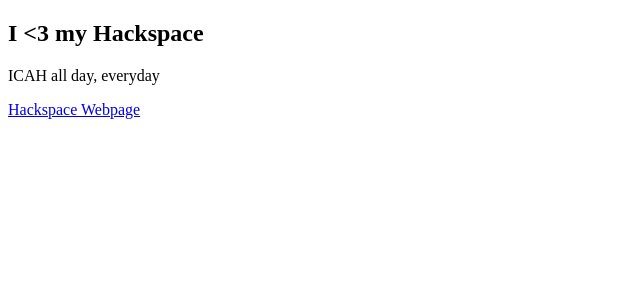
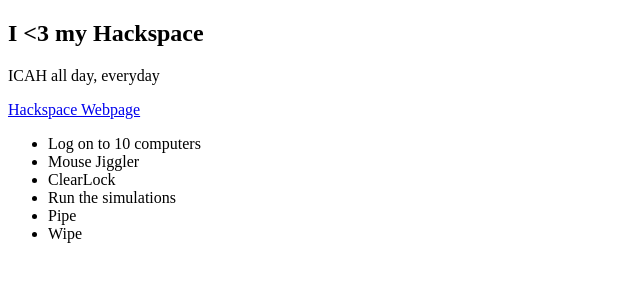
Before and after one commit to lennix1234/Horizons, a plain HTML site: page index.html in a window 1280 px wide. Shown: the whole page, without its empty margins (0-640 px from the left). Drawn offline with Linux system fonts and the light colour scheme.

Commit message:
version2

```diff
--- a/index.html
+++ b/index.html
@@ -7,6 +7,13 @@
 
 <a href="https://www.imperial.ac.uk/advanced-hackspace/"> Hackspace Webpage </a>
 
+<ul>
+  <li>Log on to 10 computers </li>
+  <li>Mouse Jiggler </li>
+  <li>ClearLock </li>
+  <li>Run the simulations</li>
+  <li>Pipe</li>
+  <li>Wipe </li>
 
 </body>
 </html>
```
